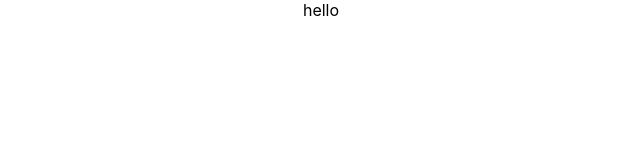
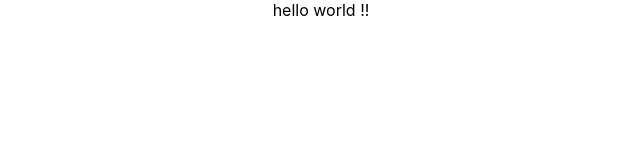
Before and after one commit to AMSANADI/Demo_Project_TS, a React (Create React App) app in the folder project_ts/: page / in a window 1280 px wide. Shown: the top 160 px of the page, without its empty margins (319-959 px from the left). Built offline with nearby package versions, Linux system fonts and the light colour scheme.

Commit message:
second commit

```diff
--- a/project_ts/src/App.tsx
+++ b/project_ts/src/App.tsx
@@ -1,11 +1,11 @@
-
+import React from 'react';
 
 import './App.css';
 
 function App() {
   return (
     <div className="App">
-      hello
+      hello world !!
     </div>
   );
 }
```
